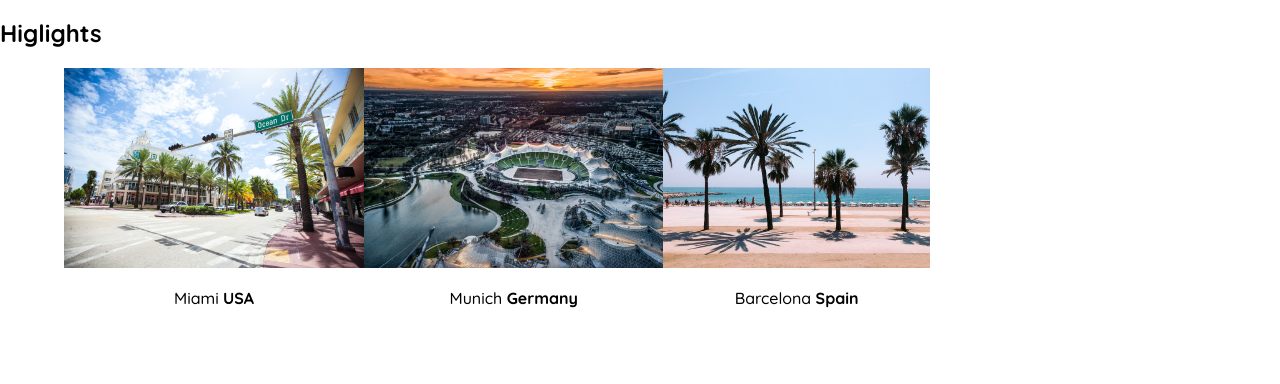
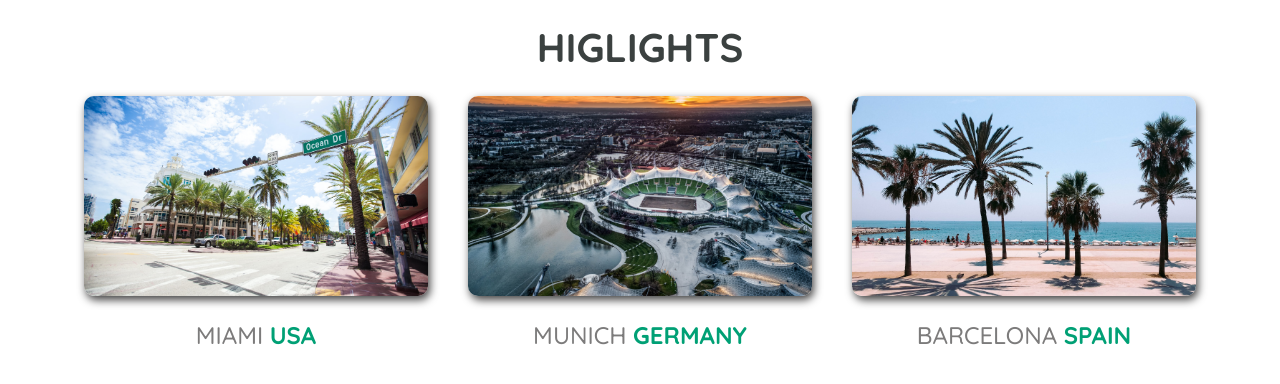
Before and after one commit to hellgatenz/travel-page, a plain HTML site: page index.html in a window 1280 px wide. Shown: the part 802-1186 px from the top of the page. Drawn offline with Linux system fonts and the light colour scheme.

Commit message:
updated section

```diff
--- a/index.html
+++ b/index.html
@@ -30,7 +30,7 @@
                 <a href="/places.html">Discover Places</a>
             </div>
         </section>
-        <section id="highLights">
+        <section id="highlights">
             <h2>Higlights</h2>
             <ul id="destinations">
                 <li class="destination">
--- a/styles.css
+++ b/styles.css
@@ -48,18 +48,43 @@
     background-color: rgb(255,238,0);
 }
 
+#highlights h2 {
+    text-transform: uppercase;
+    text-align: center;
+    font-size: 40px;
+    color: rgb(59,65,64);
+    margin: 24px 0;
+}
+
 #destinations {
     display: flex;
+    justify-content: center;
     width: 90%;
     margin: auto;
     margin-bottom: 40px;
 }
 
+.destination {
+    width: 100%;
+    margin: 0 20px;
+    text-transform: uppercase;
+}
+
 .destination img {
     height: 200px;
     width: 100%;
+    box-shadow: 2px 4px 8px rgb(68,67,67);
+    border-radius: 10px;
+    object-fit: cover;
 }
 
 .destination p {
     text-align: center;
+    font-size: 24px;
+    color: rgb(124,123,123);
+    margin: 20px 0;
 }
+
+.destination strong {
+    color: rgb(0,160,117);
+}
```
